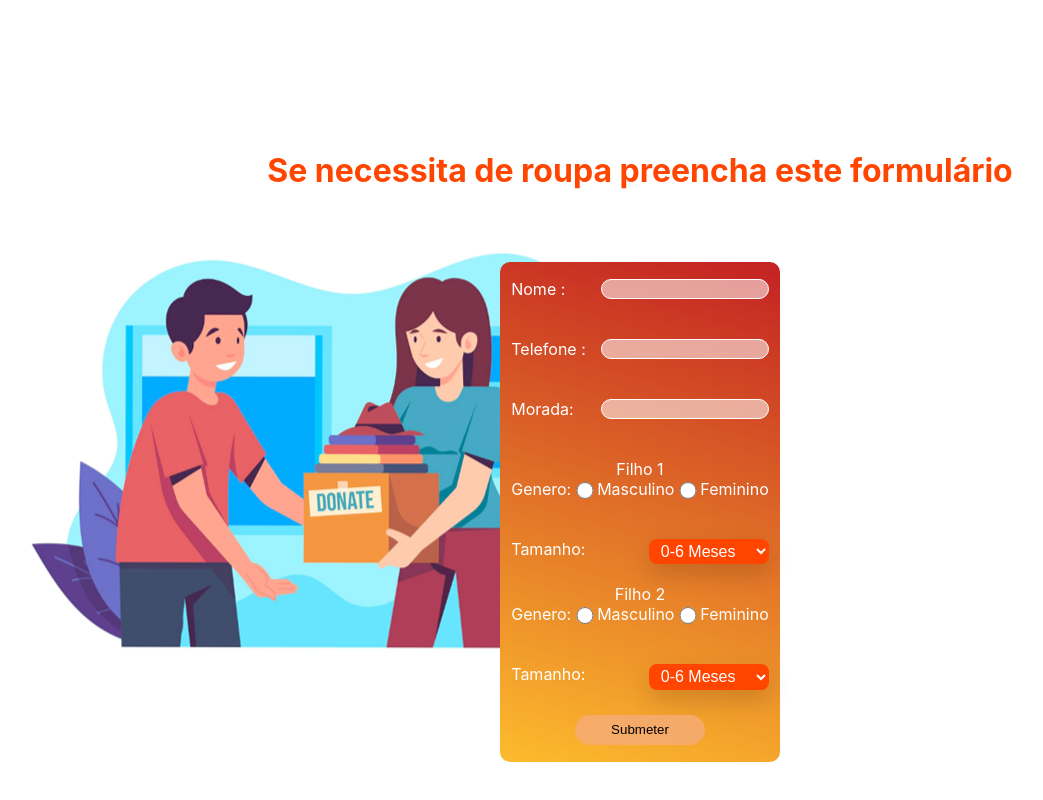
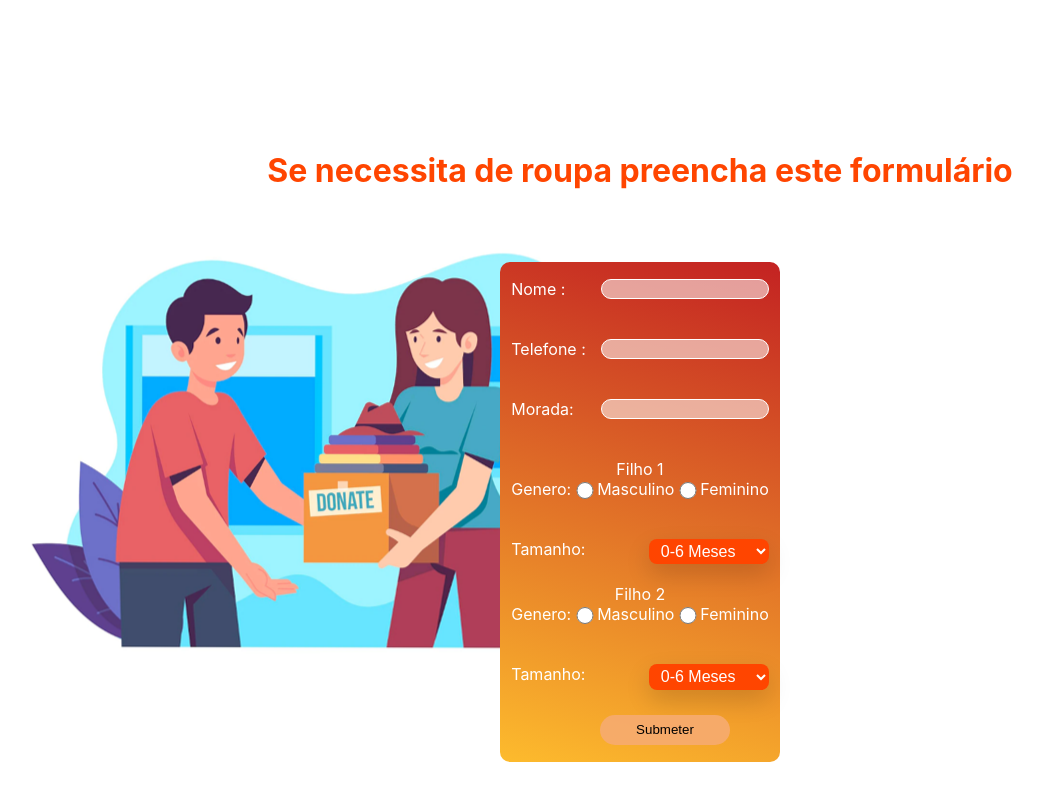
Before and after one commit to ABrunaLima/Hackathon, a Next.js app: page / in a window 1280 px wide. Shown: the part 891-1691 px from the top of the page, without its empty margins (0-1043 px from the left). Built offline with nearby package versions, Linux system fonts and the light colour scheme.

Commit message:
retoques

```diff
--- a/styles/aboutus.module.css
+++ b/styles/aboutus.module.css
@@ -36,3 +36,8 @@
 .formulario{
     margin: 100px 0;
 }
+.button {
+    display: flex;
+    align-items: center;
+    background-color: black;
+}
--- a/styles/formulario.module.css
+++ b/styles/formulario.module.css
@@ -43,6 +43,8 @@
     background-color: rgba(247, 171, 109, 0.938);
     box-shadow: 5px;
     border: 5px orangered;
+    align-items: center;
+    margin-left: 50px;
 }
 
 .label {
```
